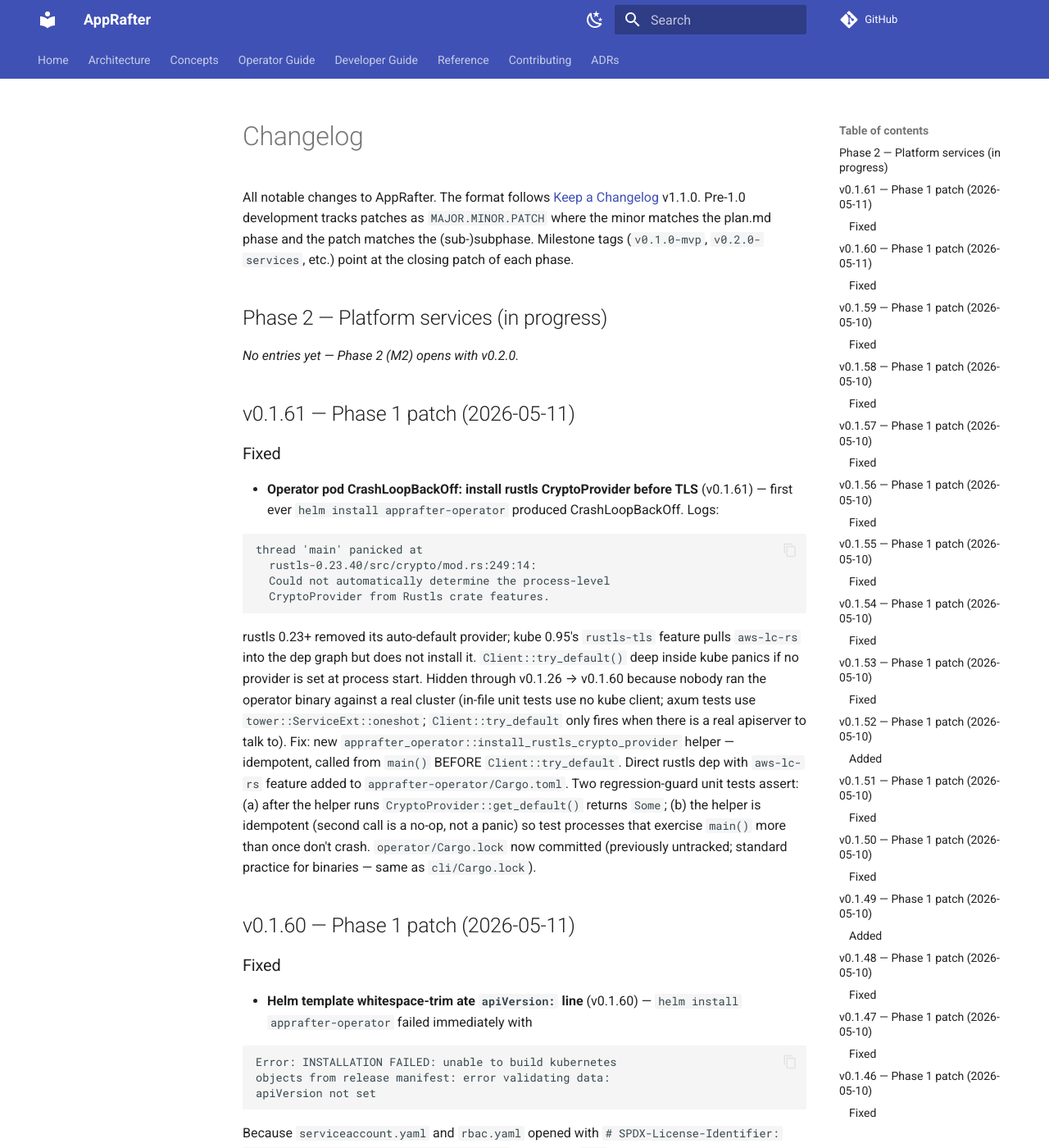
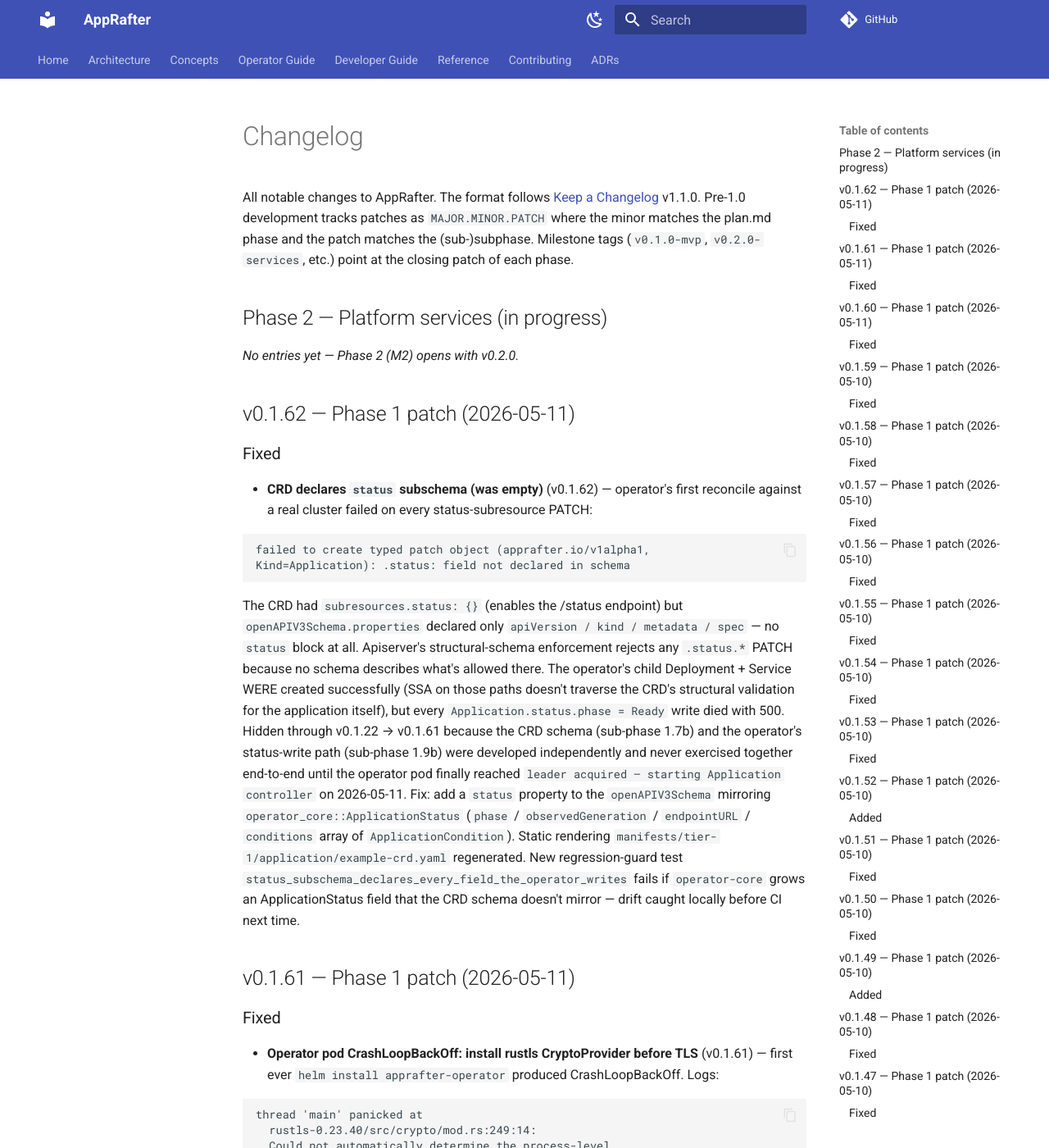
Before and after one commit to AppRafter/apprafter, an MkDocs documentation site: the page built from docs/changelog/UNRELEASED.md, in a window 1280 px wide and 1400 px high. Shown: the whole window at 82% size. Built offline with MkDocs 1.6.1 and Material for MkDocs 9.7.7, drawn with Linux system fonts in a browser that asks for light colours; comment, search, counter and statistics services are not loaded.

Commit message:
docs(changelog): v0.1.62 — CRD status schema; +1 regression test
Co-Authored-By: Claude Opus 4.7 (1M context) <noreply@anthropic.com>

````diff
--- a/docs/changelog/UNRELEASED.md
+++ b/docs/changelog/UNRELEASED.md
@@ -10,6 +10,44 @@ patch of each phase.
 ## Phase 2 — Platform services (in progress)
 
 _No entries yet — Phase 2 (M2) opens with v0.2.0._
+
+## v0.1.62 — Phase 1 patch (2026-05-11)
+
+### Fixed
+
+- **CRD declares `status` subschema (was empty)** (v0.1.62) —
+  operator's first reconcile against a real cluster failed on
+  every status-subresource PATCH:
+
+  ```
+  failed to create typed patch object (apprafter.io/v1alpha1,
+  Kind=Application): .status: field not declared in schema
+  ```
+
+  The CRD had `subresources.status: {}` (enables the /status
+  endpoint) but `openAPIV3Schema.properties` declared only
+  `apiVersion / kind / metadata / spec` — no `status` block at
+  all. Apiserver's structural-schema enforcement rejects any
+  `.status.*` PATCH because no schema describes what's allowed
+  there. The operator's child Deployment + Service WERE created
+  successfully (SSA on those paths doesn't traverse the CRD's
+  structural validation for the application itself), but every
+  `Application.status.phase = Ready` write died with 500.
+  Hidden through v0.1.22 → v0.1.61 because the CRD schema
+  (sub-phase 1.7b) and the operator's status-write path
+  (sub-phase 1.9b) were developed independently and never
+  exercised together end-to-end until the operator pod finally
+  reached `leader acquired — starting Application controller`
+  on 2026-05-11. Fix: add a `status` property to the
+  `openAPIV3Schema` mirroring `operator_core::ApplicationStatus`
+  (`phase` / `observedGeneration` / `endpointURL` / `conditions`
+  array of `ApplicationCondition`). Static rendering
+  `manifests/tier-1/application/example-crd.yaml` regenerated.
+  New regression-guard test
+  `status_subschema_declares_every_field_the_operator_writes`
+  fails if `operator-core` grows an ApplicationStatus field that
+  the CRD schema doesn't mirror — drift caught locally before CI
+  next time.
 
 ## v0.1.61 — Phase 1 patch (2026-05-11)
 
````
Also changed, not shown: plan.md (+1 -0 lines).
